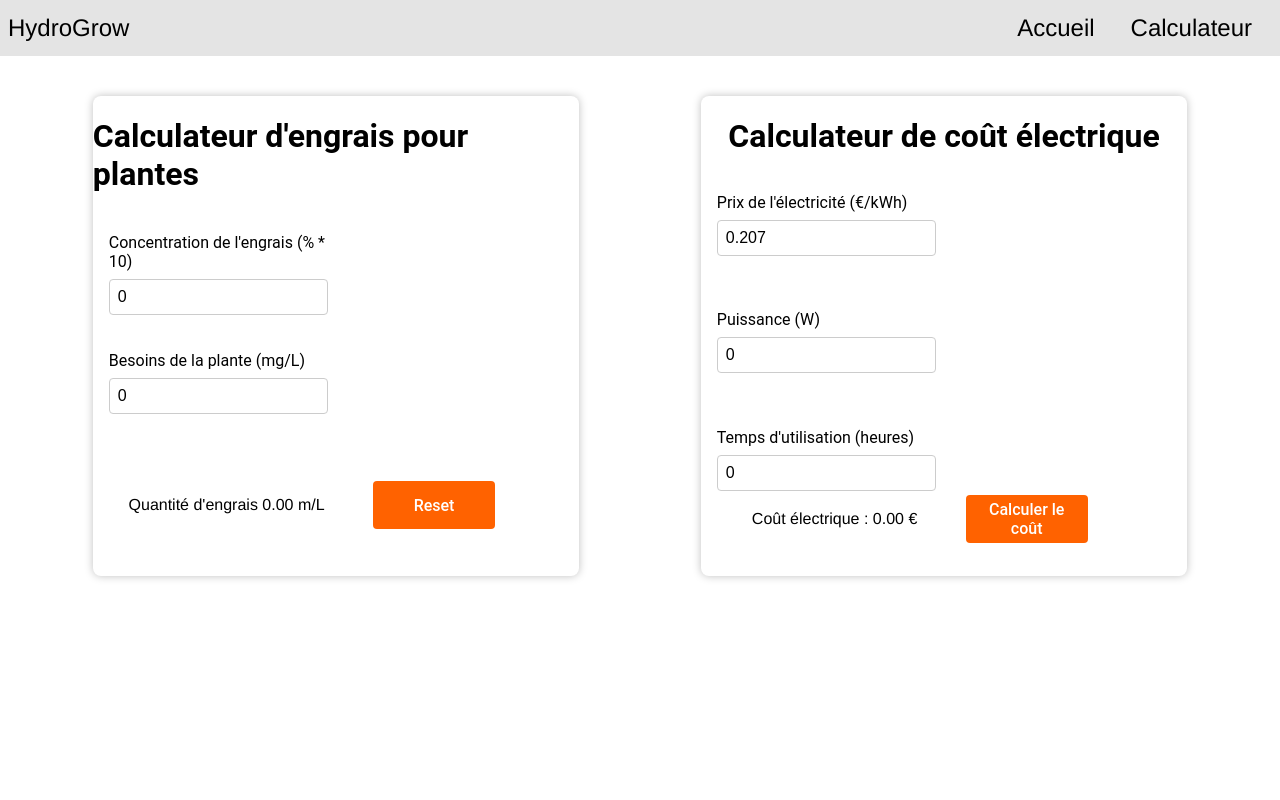
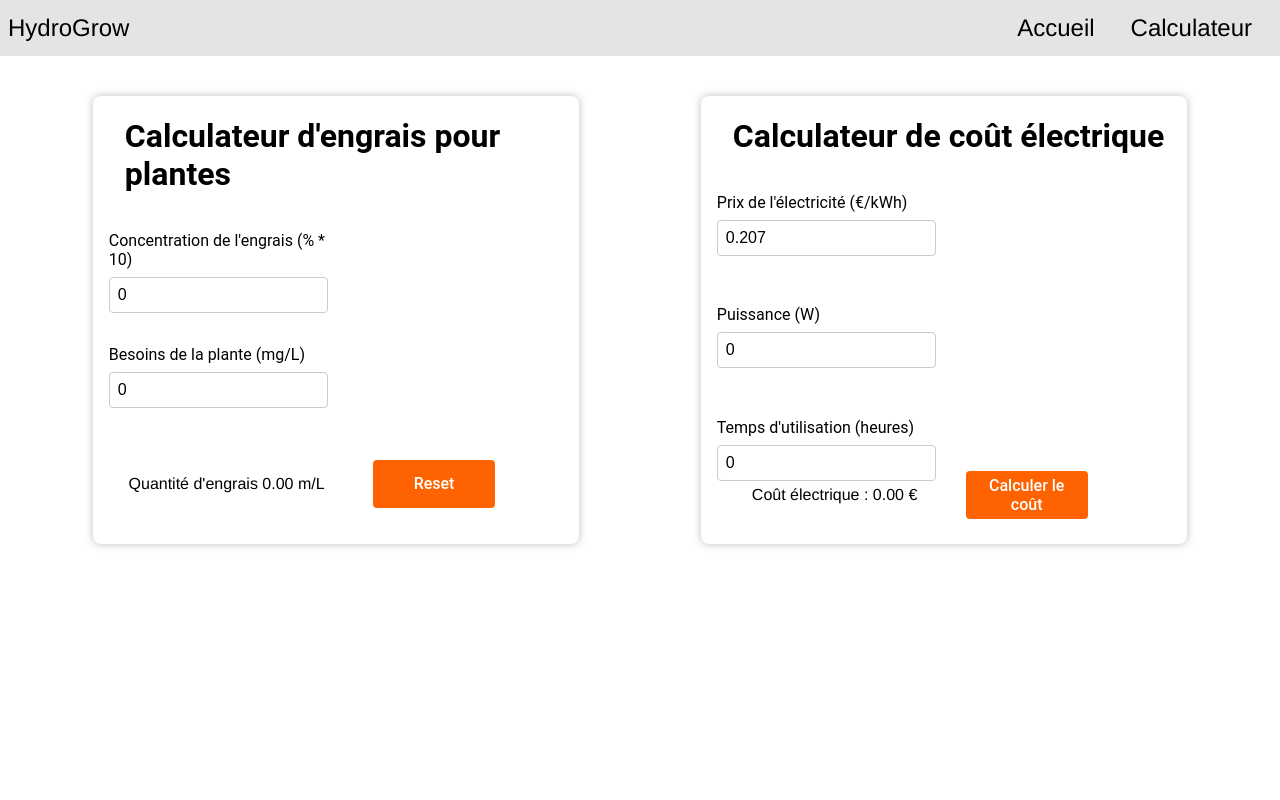
Before and after one commit to SudTech-Innovations/HydroGrow_FrontEnd, a React (Create React App) app in the folder hydrogrow/: page /calc in a window 1280 px wide. Shown: the top 800 px of the page. Built offline with nearby package versions, Linux system fonts and the light colour scheme.

Commit message:
change title

```diff
--- a/hydrogrow/src/pages/Calc/Calculateur.css
+++ b/hydrogrow/src/pages/Calc/Calculateur.css
@@ -35,6 +35,7 @@
 #calculateur {
     display: flex;
     justify-content: space-around;
+    flex-wrap: wrap;
     margin: 0;
     margin-top: 1rem;
     margin-left: 2em;
@@ -47,14 +48,18 @@
     display: flex;
     flex-direction: column;
     justify-content: space-between;
-    align-items: center;
     width: 40%;
-    height: 30em;
+    margin-bottom: 4em;
+    min-height: 20em;
     box-sizing: border-box;
     font-family: 'Roboto', sans-serif;
     background-color: #fff;
     border-radius: 0.5rem;
     box-shadow: 0 0 0.5rem rgba(0, 0, 0, 0.25);
+}
+
+.module-container h1 {
+    margin-left: 1em;
 }
 
 .module-container .module-inputs,
```
